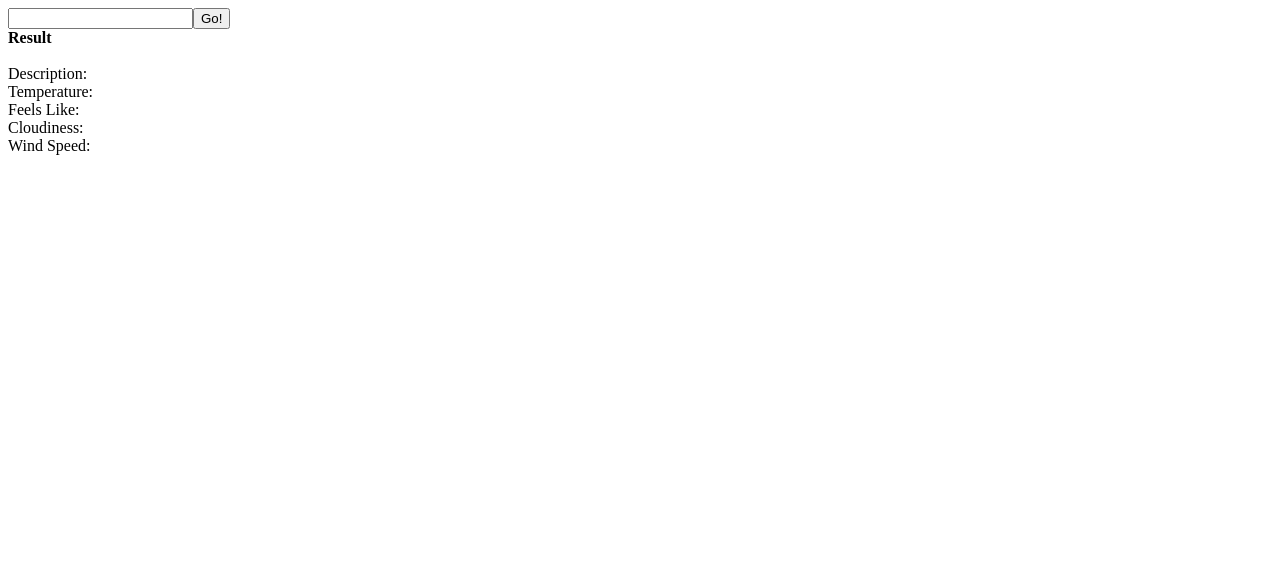
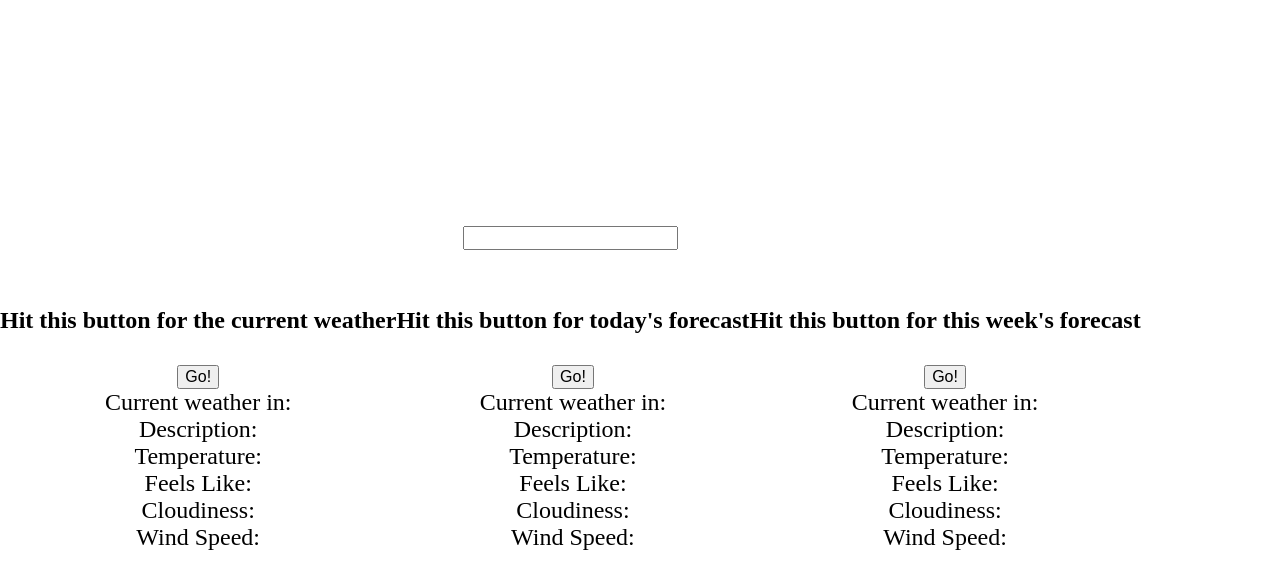
Before and after one commit to lancaster-coder1991/Weather_App, a website: page index.html in a window 1280 px wide. Drawn offline with Linux system fonts and the light colour scheme.

```diff
--- /dev/null
+++ b/css/main.css
@@ -0,0 +1,35 @@
+body {
+  text-align: center;
+  font-size: 3vh;
+  height: 100vh;
+  vertical-align: middle;
+  margin: 0px;
+}
+
+#content_container {
+  position: absolute;
+  top: 50%;
+  -ms-transform: translateY(-50%);
+  transform: translateY(-50%);
+}
+
+input {
+  font-size: 2vh;
+  margin-bottom: 5%;
+}
+
+button {
+  font-size: 2vh;
+}
+
+#weatherFlex {
+  display: flex;
+}
+
+#weatherFlex > div {
+  margin: auto;
+}
+
+/* body > * {
+  margin: auto;
+} */
--- a/index.html
+++ b/index.html
@@ -3,18 +3,48 @@
   <head>
     <meta charset="UTF-8" />
     <meta name="viewport" content="width=device-width, initial-scale=1.0" />
+    <link rel="stylesheet" href="./css/main.css">
     <title>What's Your Weather?</title>
   </head>
   <body>
-    <input type="text" id="city" /><button id="go">Go!</button><span id="errorMsg"></span></br>
-    <div id="Result"><b>Result</b></div></br>
+    <div id="content_container">
+      <input type="text" id="city" /><span id="errorMsg"></span></br>
+      <div id="weatherFlex">
+        <div class="weatherContainer">
+          <div id="Result"><b>Hit this button for the current weather</b></div></br>
+          <button id="go">Go!</button></br>
+          <span>Current weather in: </span><span id="currentWeatherCity"></span></br>
           <span class="resultSpan" id="Description">Description: </span></br>
           <span class="resultSpan" id="Temperature">Temperature: </span></br>
           <span class="resultSpan" id="FeelsLike">Feels Like: </span></br>
           <span class="resultSpan" id="Cloudiness">Cloudiness: </span></br>
           <span class="resultSpan" id="WindSpeed">Wind Speed: </span></br>
           <span class="resultSpan" id="Humidity"></span></br>
-    <div></div>
+        </div>
+        <div class="weatherContainer">
+          <div id="Result"><b>Hit this button for today's forecast</b></div></br>
+          <button id="go">Go!</button></br>
+          <span>Current weather in: </span><span id="currentWeatherCity"></span></br>
+          <span class="resultSpan" id="Description">Description: </span></br>
+          <span class="resultSpan" id="Temperature">Temperature: </span></br>
+          <span class="resultSpan" id="FeelsLike">Feels Like: </span></br>
+          <span class="resultSpan" id="Cloudiness">Cloudiness: </span></br>
+          <span class="resultSpan" id="WindSpeed">Wind Speed: </span></br>
+          <span class="resultSpan" id="Humidity"></span></br>
+        </div>
+        <div class="weatherContainer">
+          <div id="Result"><b>Hit this button for this week's forecast</b></div></br>
+          <button id="go">Go!</button></br>
+          <span>Current weather in: </span><span id="currentWeatherCity"></span></br>
+          <span class="resultSpan" id="Description">Description: </span></br>
+          <span class="resultSpan" id="Temperature">Temperature: </span></br>
+          <span class="resultSpan" id="FeelsLike">Feels Like: </span></br>
+          <span class="resultSpan" id="Cloudiness">Cloudiness: </span></br>
+          <span class="resultSpan" id="WindSpeed">Wind Speed: </span></br>
+          <span class="resultSpan" id="Humidity"></span></br>
+        </div>
+      </div>
+    </div>
     <script src="js/functions.js" type="text/javascript"></script>
   </body>
 </html>
```
Also changed, not shown: app.js (+9 -9 lines). Lines whose indentation alone changed are shown as unchanged.
